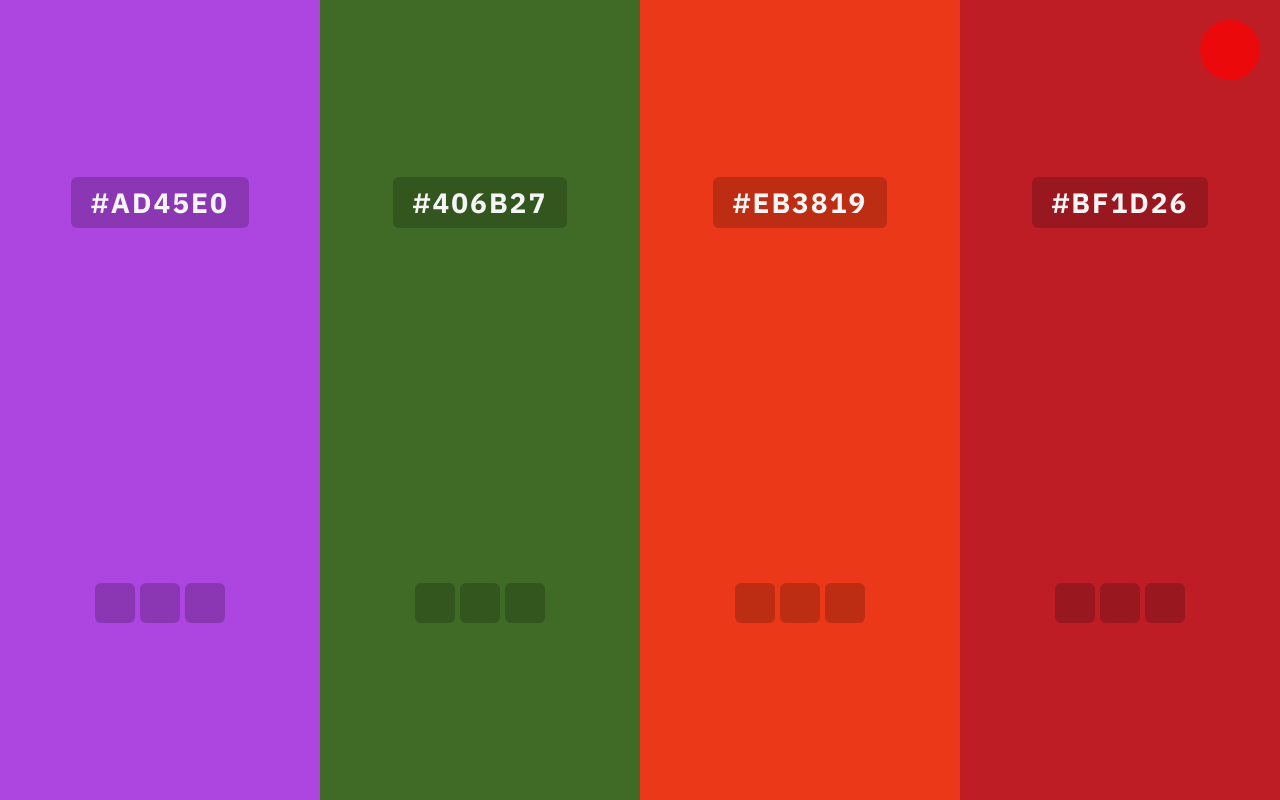
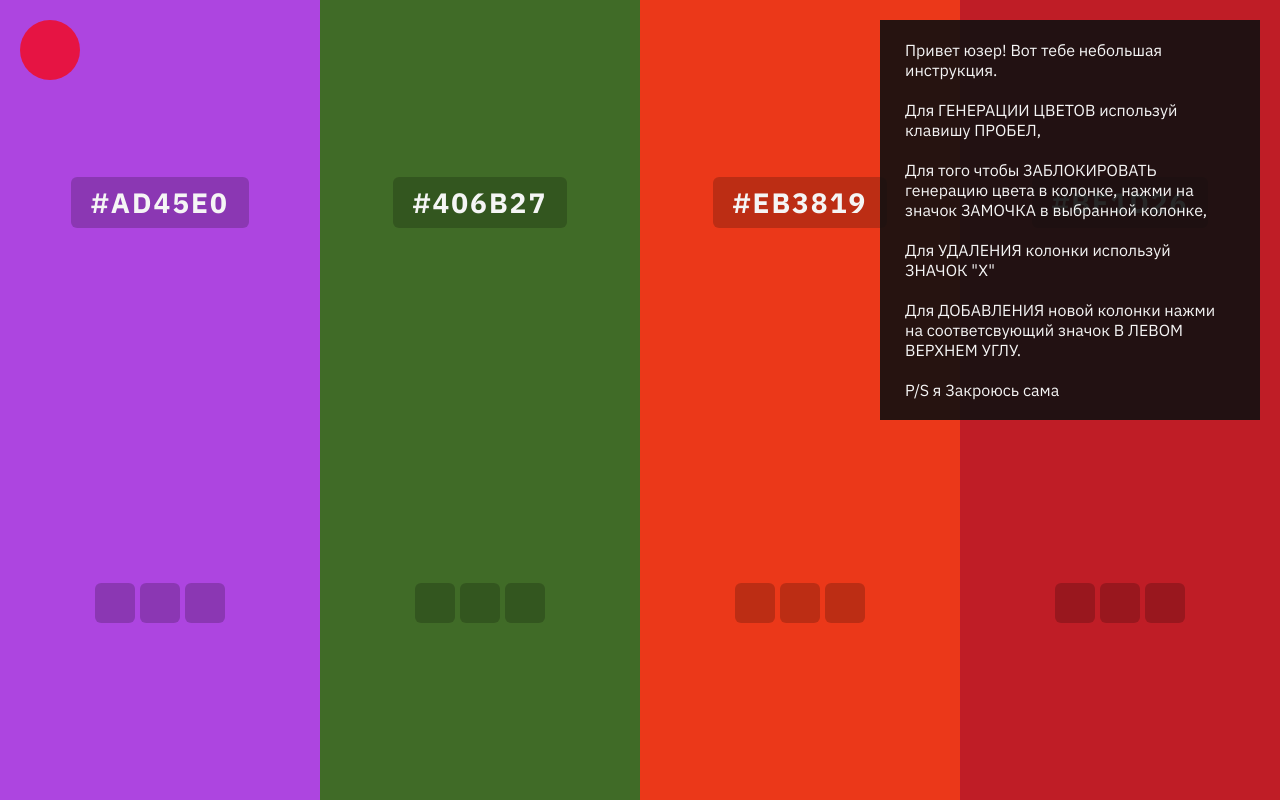
Before and after one commit to GENRAY1/color-scheme, a website built with Vite: page index.html in a window 1280 px wide. Both pictures are taken after a click on the button 173 px from the left and 602 px from the top of the page. Built offline with nearby package versions, Linux system fonts and the light colour scheme; files whose address does not match are found by name.

Commit message:
notifications

```diff
--- a/main.js
+++ b/main.js
@@ -1,12 +1,22 @@
 import {generateColors} from "./src/color"
 import { getColorsFromHash } from "./src/hash"
 import { render, updateColumnsColor } from "./src/columns/columns"
+import { initNotifications, notification } from "./src/notification/notification"
+const welcomeMsg = `Привет юзер! Вот тебе небольшая инструкция.
+\nДля ГЕНЕРАЦИИ ЦВЕТОВ используй клавишу ПРОБЕЛ,
+\nДля того чтобы ЗАБЛОКИРОВАТЬ генерацию цвета в колонке, нажми на значок ЗАМОЧКА в выбранной колонке,
+\nДля УДАЛЕНИЯ колонки используй ЗНАЧОК "Х"
+\nДля ДОБАВЛЕНИЯ новой колонки нажми на соответсвующий значок В ЛЕВОМ ВЕРХНЕМ УГЛУ.
+\nP/S я Закроюсь сама
+`
+
 function main (){
+    initNotifications()
     const colorsFromHash = getColorsFromHash()
     const colors = colorsFromHash.length?colorsFromHash:generateColors(5)
 
     render(colors)
-
+    notification(welcomeMsg, 10000)
     document.addEventListener("keydown", (e)=>{
         if(e.code.toLowerCase()==="space"){
             e.preventDefault()
--- a/src/columns/column.js
+++ b/src/columns/column.js
@@ -1,6 +1,7 @@
 import { createElement } from "../utils";
 import { removeColorToHash} from "../hash"
 import { MIN_COLUMNS } from "./columns";
+import { notification } from "../notification/notification";
 
 const createHexTitle=(color)=>{
     const h = createElement({
@@ -12,6 +13,7 @@ const createHexTitle=(color)=>{
     })
     h.addEventListener("click", (e)=>{
         navigator.clipboard.writeText(e.target.textContent)
+        notification("Цвет был успешно скопирован в буфер обмена")
     })
     return h
 }
@@ -37,6 +39,8 @@ const createRemoveBtn=()=>{
             const color = currentCol.textContent.substring(1);
             removeColorToHash(color)
             currentCol.remove();
+        }else{
+            notification(`Достигнут лимит максимального колл-ва блоков (макс: ${MIN_COLUMNS})`)
         }
     })
     return btn;
@@ -74,6 +78,7 @@ const createEditBtn=()=>{
             createElement({tag:"div", params:{classList:["col__edit-icon", "icon"]}})
         ]
     })
+    btn.addEventListener("click", ()=> notification("В РАЗРАБОТКЕ!"))
     return btn
 }
 
--- /dev/null
+++ b/src/columns/columns.css
@@ -0,0 +1,90 @@
+.cols{
+    display: flex;
+    height: 100vh;
+  }
+
+  .col{
+    flex:1;
+    display: flex;
+    justify-content: space-around;
+    flex-direction: column;
+    align-items: center;
+    flex-wrap: nowrap;
+  }
+  .btn{
+    border: 0;
+    outline: 0;
+    width: 40px;
+    height: 40px;
+    display: flex;
+    justify-content: center;
+    align-items: center;
+    border-radius: 6px;
+    background: transparent;
+    background: rgba(0,0,0,0.2);
+    text-align: center;
+  }
+  .btn:hover{
+    cursor: pointer;
+    background: rgba(0,0,0,0.4);
+  }
+  .add-btn{
+    position: absolute;
+    width: auto;
+    height: auto;
+    top: 20px;
+    left: 20px;
+    padding: 18px;
+    background: rgba(255,0,0,0.7);
+    border-radius: 50%;
+  }
+  .col__hex{
+    cursor: pointer;
+    font-size: 28px;
+    letter-spacing: 2px;
+    padding: 7px 20px;
+    transition: 300ms;
+    border-radius: 6px;
+    background: rgba(0,0,0,0.2);
+  }
+  .col__hex:hover{
+    cursor: pointer;
+    background: rgba(0,0,0,0.4);
+  }
+
+  .col__options{
+    display: flex;
+    flex-direction: row;
+    gap: 5px;
+  }
+
+
+
+  .icon{
+    width: 24px;
+    height: 24px;
+    background-repeat: no-repeat;
+    background-position: center;
+    background-size: contain;
+  }
+
+  .col__remove-icon{
+    width: 21px;
+    height: 21px;
+    background-image: url(./imgs/close.svg)
+  }
+  .col__lock-icon{
+    width: 28px;
+    height: 30px;
+    background-image: url(./imgs/lock-open.svg);
+  }
+  .col__lock-icon--close{
+    background-image: url(./imgs/lock-close.svg);
+  }
+  .col__edit-icon{
+    background-image: url(./imgs/edit.svg);
+  }
+  .add-btn__icon{
+    position: relative;
+    background-image: url(./imgs/add.svg)
+  }
--- a/src/columns/columns.js
+++ b/src/columns/columns.js
@@ -2,7 +2,8 @@ import { generateColor } from "../color"
 import { setColorsToHash, appendColorToHash } from "../hash"
 import { createColumn } from "./column";
 import { createElement } from "../utils";
-
+import { notification } from "../notification/notification";
+import "./columns.css"
 const rootElement = document.getElementById("app");
 let colsElement;
 export const MAX_COLUMNS = 8;
@@ -25,6 +26,8 @@ const createAddColumnBtn = ()=>{
             const newCol = createColumn(color)
             appendColorToHash(color)
             colsElement?.appendChild(newCol)
+        }else{
+            notification(`Достигнут лимит максимального колл-ва блоков (макс: ${MAX_COLUMNS})`)
         }
     })
     return btn
--- /dev/null
+++ b/src/notification/notification.css
@@ -0,0 +1,14 @@
+.notifications{
+    position: absolute;
+    top:20px;
+    right: 20px;
+    gap:20px;
+}
+.notification{
+    padding: 20px 25px;
+    background: rgba(17, 16, 16, 0.9);
+    width: 380px;
+    color:#e0d5d5;
+    transition: 500ms;
+    margin-bottom: 10px;
+}
--- /dev/null
+++ b/src/notification/notification.js
@@ -0,0 +1,32 @@
+import { createElement } from "../utils"
+import "./notification.css"
+
+const DEFAULT_DELAY  = 3000;
+let notifications;
+
+const create = (message) => {
+    const notice = createElement({
+        tag:"li",
+        params:{class:"notification"},
+        childrens:[
+            createElement({tag:"div", params:{class:"notification__header"}}),
+            createElement({tag:"div", params:{class:"notification__content", innerText:message}}),
+            createElement({tag:"div", params:{class:"notification__footer"}})
+        ]
+    })
+    return notice;
+}
+
+export function notification(message, delay = undefined){
+    if (!notifications){throw "notifications are not initialized"}
+
+    if(!delay) delay = DEFAULT_DELAY
+
+    const notice = create(message);
+    notifications.appendChild(notice);
+
+    setTimeout(()=>notifications.removeChild(notice), delay)
+}
+export function initNotifications(){
+    notifications = createElement({tag:"ul",params:{class:"notifications"}, parent:document.body})
+}
--- a/style.css
+++ b/style.css
@@ -5,94 +5,7 @@
   color: whitesmoke;
   font-family: 'IBMPlexSans';
 }
-
-.cols{
-  display: flex;
-  height: 100vh;
+ul, li{
+  text-decoration: none;
+  list-style-type: none;
 }
-
-.col{
-  flex:1;
-  display: flex;
-  justify-content: space-around;
-  flex-direction: column;
-  align-items: center;
-  flex-wrap: nowrap;
-}
-.btn{
-  border: 0;
-  outline: 0;
-  width: 40px;
-  height: 40px;
-  display: flex;
-  justify-content: center;
-  align-items: center;
-  border-radius: 6px;
-  background: transparent;
-  background: rgba(0,0,0,0.2);
-  text-align: center;
-}
-.btn:hover{
-  cursor: pointer;
-  background: rgba(0,0,0,0.4);
-}
-.add-btn{
-  position: absolute;
-  width: auto;
-  height: auto;
-  top: 20px;
-  right: 20px;
-  padding: 18px;
-  background: rgba(255,0,0,0.7);
-  border-radius: 50%;
-}
-.col__hex{
-  cursor: pointer;
-  font-size: 28px;
-  letter-spacing: 2px;
-  padding: 7px 20px;
-  transition: 300ms;
-  border-radius: 6px;
-  background: rgba(0,0,0,0.2);
-}
-.col__hex:hover{
-  cursor: pointer;
-  background: rgba(0,0,0,0.4);
-}
-
-.col__options{
-  display: flex;
-  flex-direction: row;
-  gap: 5px;
-}
-
-
-
-.icon{
-  width: 24px;
-  height: 24px;
-  background-repeat: no-repeat;
-  background-position: center;
-  background-size: contain;
-}
-
-.col__remove-icon{
-  width: 21px;
-  height: 21px;
-  background-image: url(./imgs/close.svg)
-}
-.col__lock-icon{
-  width: 28px;
-  height: 30px;
-  background-image: url(./imgs/lock-open.svg);
-}
-.col__lock-icon--close{
-  background-image: url(./imgs/lock-close.svg);
-}
-.col__edit-icon{
-  background-image: url(./imgs/edit.svg);
-}
-.add-btn__icon{
-  position: relative;
-  background-image: url(./imgs/add.svg)
-}
```
